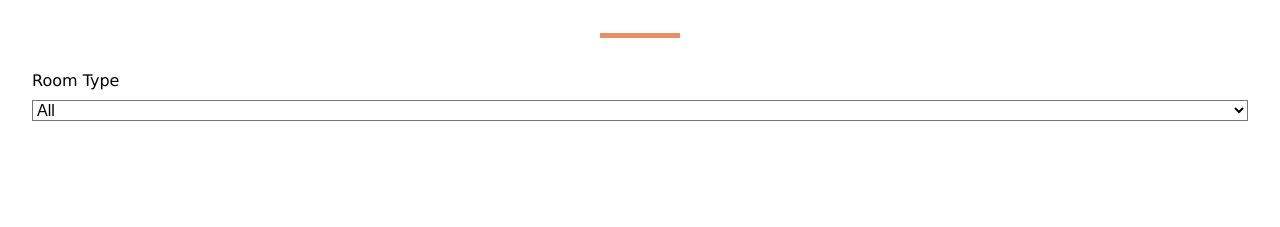
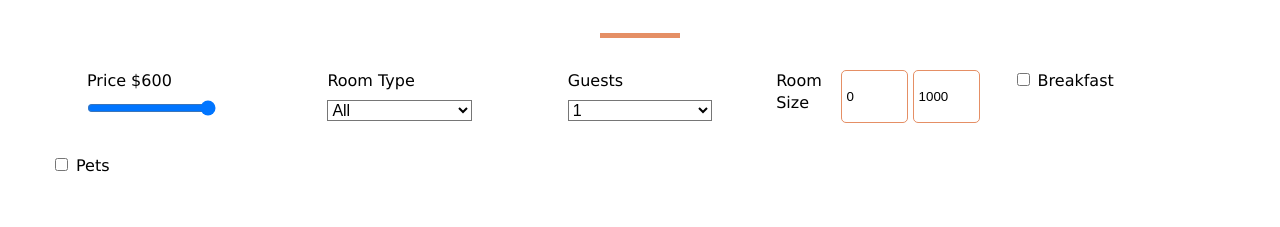
Before and after one commit to baubrun/Hotel, a React (Create React App) app: page /rooms in a window 1280 px wide. Shown: the part 684-911 px from the top of the page. Built offline with nearby package versions, Linux system fonts and the light colour scheme.

Commit message:
updated search room

```diff
--- a/src/App.css
+++ b/src/App.css
@@ -458,6 +458,10 @@ Single Room
   }
 }
 
+/*========================
+Room List
+=========================*/
+
 .roomList {
   padding: 5rem 0;
 }
@@ -482,9 +486,17 @@ Single Room
   }
 }
 
+
+/*========================
+Search Room
+=========================*/
+
+
+
 .search-container {
   padding: 5rem 0;
 }
+
 
 .search-form {
   display: grid;
@@ -511,6 +523,37 @@ Single Room
   background-color: transparent;
   font-size: 1rem;
   text-transform: capitalize;
-  /* text-align: center; */
   width: 100%;
 }
+
+
+.size-inputs {
+  display: flex;
+}
+
+.size-input {
+  border: 1px solid var(--primaryColor);
+  border-radius: 5px;
+  margin-right: 5px;
+  padding: 5px;
+  width: 40%;
+}
+
+.single-extra label {
+  display: inline-block;
+  margin-left: 0.5rem;
+  text-transform: capitalize;
+
+}
+
+@media screen and (min-width: 776px) {
+  .search-form {
+    width: 70vw;
+  }
+}
+@media screen and (min-width: 992px) {
+  .search-form {
+    max-width: 1170px;
+    width: 95vw;
+  }
+}
--- a/src/components/RoomContainer.jsx
+++ b/src/components/RoomContainer.jsx
@@ -4,7 +4,7 @@ import RoomList from "./RoomList";
 import { connect } from "react-redux";
 import { mapStateToProps, dispatchStateToProps } from "../util/reduxUtils";
 import { Component } from "react";
-import { formatData } from "../util/utils";
+import { formatData, roomFilterByNum } from "../util/utils";
 import data from "../data";
 
 class RoomContainer extends Component {
@@ -13,10 +13,9 @@ class RoomContainer extends Component {
 
     this.state = {
       rooms: [],
-      roomType: "",
+      type: "all",
       selectedRooms: [],
       capacity: 1,
-      loading: true,
       minSize: 0,
       maxSize: 0,
       price: 0,
@@ -30,7 +29,31 @@ class RoomContainer extends Component {
   componentDidMount() {
     const rooms = formatData(data);
     this.dispatchRooms(rooms);
-    this.setState({ rooms, selectedRooms: rooms });
+    const maxPrice = Math.max(...rooms.map((item) => item.price));
+    const maxSize = Math.max(...rooms.map((item) => item.size));
+    console.log("in component mount set state");
+    this.setState({
+      maxPrice,
+      maxSize,
+      price: maxPrice,
+      rooms,
+      selectedRooms: rooms,
+    });
+  }
+
+  componentDidUpdate(prevProps, prevState) {
+    if (
+      prevState.capacity !== this.state.capacity ||
+      prevState.type !== this.state.type ||
+      prevState.price !== this.state.price ||
+      prevState.breakfast !== this.state.breakfast ||
+      prevState.pets !== this.state.pets ||
+      prevState.minSize !== this.state.minSize ||
+      prevState.maxSize !== this.state.maxSize
+
+    ) {
+      this.selectRoom();
+    }
   }
 
   dispatchRooms = (rooms) => {
@@ -38,31 +61,51 @@ class RoomContainer extends Component {
   };
 
   handleChange = (evt) => {
-    const { value } = evt.target;
-    this.setState({ roomType: value });
-    this.selectRoom(value);
+    const target = evt.target;
+    const value = target.type === "checkbox" ? target.checked : target.value;
+    this.setState({ [evt.target.name]: value }, this.selectRoom());
   };
 
-  selectRoom = (roomType) => {
-    const { rooms } = this.state;
-    if (roomType === "all"){
-      this.setState({selectedRooms : rooms})
-      return
+  selectRoom = () => {
+    let {
+      rooms,
+      type,
+      capacity,
+      price,
+      minSize,
+      maxSize,
+      breakfast,
+      pets,
+    } = this.state;
+    let sr = [...rooms];
+    capacity = parseInt(capacity);
+    price = parseInt(price);
+    minSize = parseInt(minSize);
+    maxSize = parseInt(maxSize);
+
+    if (type !== "all") {
+      sr = sr.filter((r) => r.type === type);
     }
-    const selectedRooms = rooms.filter((r) => r.type === roomType);
-    this.setState({selectedRooms})
+    if (capacity !== 1) {
+      sr = sr.filter((r) => r.capacity >= capacity);
+    }
+
+    sr = sr.filter((r) => r.price <= price);
+    sr = sr.filter((r) => r.size >= minSize && r.size <= maxSize)
+    if (breakfast) {
+      sr = sr.filter((r) => r.breakfast === true);
+    }
+    if (pets) {
+      sr = sr.filter((r) => r.pets === true);
+    }
+    this.setState({ selectedRooms: sr });
   };
 
   render() {
-    const { rooms, roomType, selectedRooms } = this.state;
     return (
       <>
-        <SearchRooms
-          handleChange={this.handleChange}
-          rooms={rooms}
-          roomType={roomType}
-        />
-        <RoomList rooms={selectedRooms} />
+        <SearchRooms handleChange={this.handleChange} state={this.state} />
+        <RoomList rooms={this.state.selectedRooms} />
       </>
     );
   }
--- a/src/components/RoomList.jsx
+++ b/src/components/RoomList.jsx
@@ -3,6 +3,11 @@ import Room  from "./Room"
 
 
 const RoomList = ({rooms}) => {
+
+
+
+
+    console.log('rooms :>> ', rooms);
     if (rooms.length === 0){
         return (
             <div className="empty-search">
--- a/src/components/SearchRooms.jsx
+++ b/src/components/SearchRooms.jsx
@@ -2,41 +2,117 @@ import React from "react";
 import Title from "../components/Title";
 import { getUniqueTypes } from "../util/utils";
 import { connect } from "react-redux";
-import {dispatchStateToProps } from "../util/reduxUtils";
+import { dispatchStateToProps } from "../util/reduxUtils";
 
+const options = (arr) => {
+  return arr.map((item, idx) => {
+    return (
+      <option key={idx} value={item}>
+        {item}
+      </option>
+    );
+  });
+};
 
-const SearchRooms = ({handleChange, rooms, type}) => {
-
+const SearchRooms = (props) => {
+  let {
+    capacity,
+    minPrice,
+    maxPrice,
+    minSize,
+    maxSize,
+    price,
+    rooms,
+    type,
+  } = props.state;
+  let cpc = getUniqueTypes(rooms, "capacity");
   let types = getUniqueTypes(rooms, "type");
   types = ["all", ...types];
+
   return (
     <>
       <section className="search-container">
         <Title title="Search Rooms" />
-          <form className="search-from">
+        <form className="search-form">
+          <div className="form-group">
+            <label htmlFor="price">Price ${price}</label>
+            <input
+              min={minPrice}
+              max={maxPrice}
+              name="price"
+              onChange={props.handleChange}
+              type="range"
+              value={price}
+            />
+          </div>
+
           <div className="form-group">
             <label htmlFor="type">room type</label>
             <select
               className="form-control"
               id="type"
               name="type"
-                onChange={handleChange}
+              onChange={props.handleChange}
               value={type}
             >
-                {types.map((item, idx) => {
-                  return (
-                    <option key={idx} value={item}>
-                      {item}
-                    </option>
-                  );
-                })}
+              {options(types)}
             </select>
+          </div>
+          <div className="form-group">
+            <label htmlFor="capacity">Guests</label>
+            <select
+              className="form-control"
+              id="capacity"
+              name="capacity"
+              onChange={props.handleChange}
+              value={capacity}
+            >
+              {options(cpc)}
+            </select>
+          </div>
+          <div className="size-inputs">
+            <label htmlFor="size">Room Size</label>
+            <input
+              className="size-input"
+              id="size"
+              name="minSize"
+              onChange={props.handleChange}
+              value={minSize}
+            />
+            <input
+              className="size-input"
+              id="size"
+              name="maxSize"
+              onChange={props.handleChange}
+              value={maxSize}
+            />
+          </div>
+            <div className="single-extra">
+              <input
+                name="breakfast"
+                id="breakfast"
+                onChange={props.handleChange}
+                type="checkbox"
+              />
+              <label htmlFor="breakfast" checked>
+                breakfast
+              </label>
+            </div>
+          <div className="single-extra">
+            <input
+              name="pets"
+              id="pets"
+              onChange={props.handleChange}
+              type="checkbox"
+            />
+            <label htmlFor="pets" checked>
+              pets
+            </label>
           </div>
         </form>
       </section>
     </>
   );
-  }
-
+};
 
 export default connect(null, dispatchStateToProps)(SearchRooms);
--- a/src/util/utils.js
+++ b/src/util/utils.js
@@ -19,3 +19,13 @@ export const getUniqueTypes = (items, value) => {
     });
     return tempItems;
 };
+
+
+export const roomFilterByNum = [
+    "capacity",
+    // "minPrice",
+    // "maxPrice",
+    // "minSize",
+    // "maxSize",
+    "price",
+]
```
Also changed, not shown: src/data/index.js (+1 -57 lines). Lines whose indentation alone changed are shown as unchanged.
